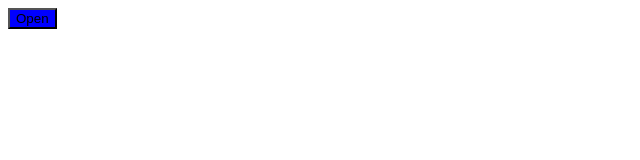
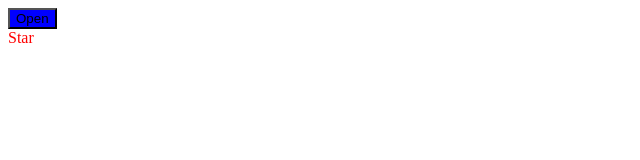
Before and after one commit to B1don228/project, a React (Vite) app: page / in a window 1280 px wide. Shown: the top 160 px of the page, without its empty margins (0-640 px from the left). Built offline with nearby package versions, Linux system fonts and the light colour scheme.

Commit message:
Version 1.2

```diff
--- a/src/App.module.scss
+++ b/src/App.module.scss
@@ -16,3 +16,10 @@
     background: blue;
   }
 }
+
+.star {
+  color: red;
+  &.active {
+    color: yellow;
+  }
+}
--- a/src/App.tsx
+++ b/src/App.tsx
@@ -5,6 +5,7 @@ import classNames from "classnames/bind";
 
 function App() {
   const [open, setOpen] = useState<boolean>(false);
+  const [star, setStar] = useState<boolean>(false);
 
   let cx = classNames.bind(styles);
 
@@ -16,6 +17,14 @@ function App() {
       <div className={cx("desc", { open: open, close: !open })}>
         Instruction
       </div>
+      <div>
+        <div
+          className={cx("star", { active: star })}
+          onClick={() => setStar((prev) => !prev)}
+        >
+          Star
+        </div>
+      </div>
     </div>
   );
 }
```
Also changed, not shown: 1 other file (tests, documents, lock files or other folders).
